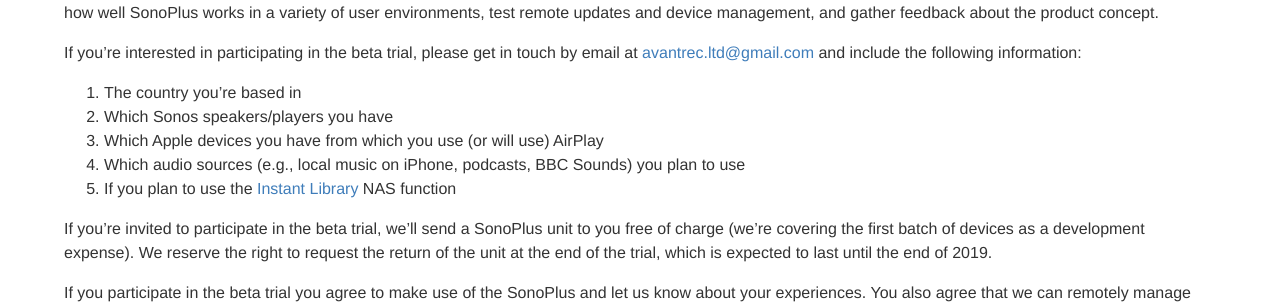
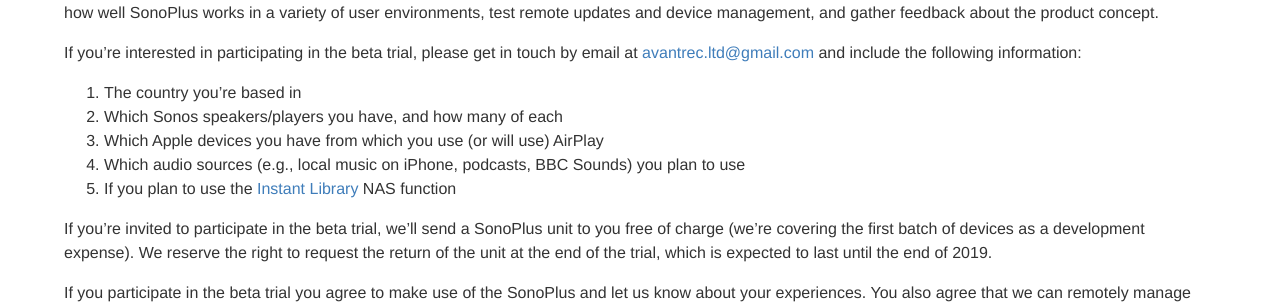
Before and after one commit to avantrec/avantrec.github.io, a Jekyll site: the page built from sonoplus/beta.md, in a window 1280 px wide. Shown: the part 291-595 px from the top of the page. Built offline with Jekyll 4.4.1, drawn with Linux system fonts in a browser that asks for light colours.

Commit message:
Minor update to beta questions

```diff
--- a/sonoplus/beta.md
+++ b/sonoplus/beta.md
@@ -10,7 +10,7 @@
 If you're interested in participating in the beta trial, please get in touch by email at <a href="mailto:avantrec.ltd@gmail.com">avantrec.ltd@gmail.com</a> and include the following information:
 
 1. The country you're based in
-1. Which Sonos speakers/players you have
+1. Which Sonos speakers/players you have, and how many of each
 1. Which Apple devices you have from which you use (or will use) AirPlay
 1. Which audio sources (e.g., local music on iPhone, podcasts, BBC Sounds) you plan to use
 1. If you plan to use the [Instant Library](instantlibrary) NAS function
```
